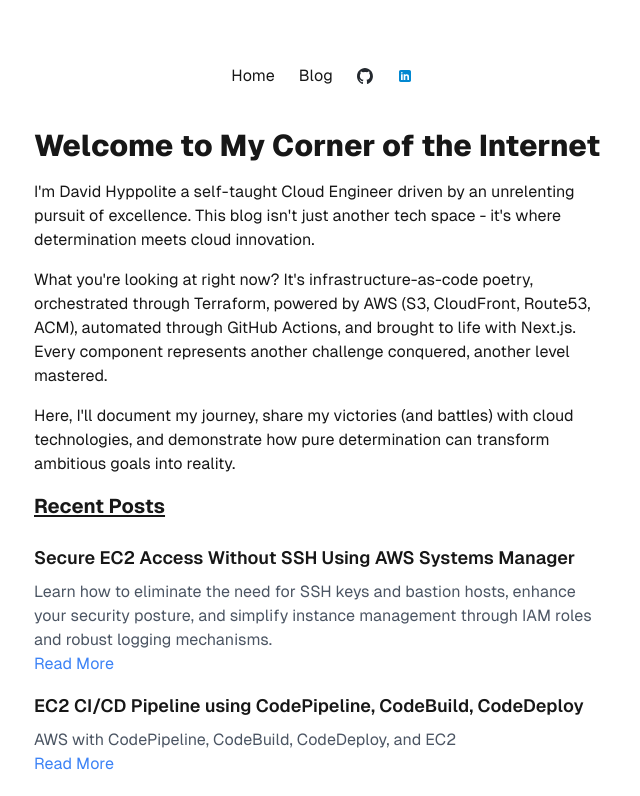
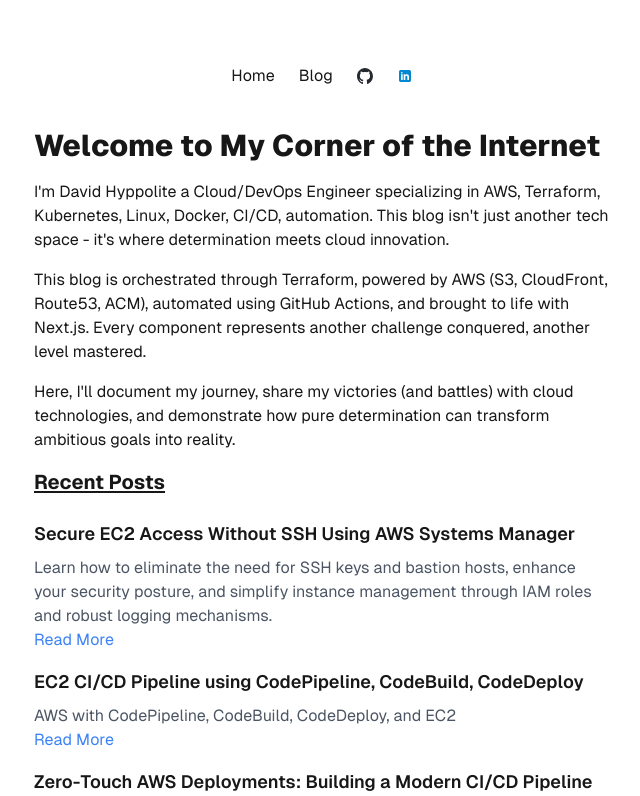
Before and after one commit to dhayv/blogsite, a Next.js app in the folder my-app/: page / in a window 1280 px wide. Shown: the top 796 px of the page, without its empty margins (318-958 px from the left). Built offline with nearby package versions, Linux system fonts and the light colour scheme.

Commit message:
updates home page

```diff
--- a/my-app/app/page.tsx
+++ b/my-app/app/page.tsx
@@ -8,8 +8,8 @@ const Home: React.FC = () => {
       <main className="flex flex-col gap-4 row-start-2 items-center sm:items-start">
         <h1 className='text-3xl font-extrabold'>Welcome to My Corner of the Internet</h1>
 
-        <p>I'm David Hyppolite a self-taught Cloud Engineer driven by an unrelenting pursuit of excellence. This blog isn't just another tech space - it's where determination meets cloud innovation.</p>
-        <p>What you're looking at right now? It's infrastructure-as-code poetry, orchestrated through Terraform, powered by AWS (S3, CloudFront, Route53, ACM), automated through GitHub Actions, and brought to life with Next.js. Every component represents another challenge conquered, another level mastered.</p>
+        <p>I'm David Hyppolite a Cloud/DevOps Engineer specializing in AWS, Terraform, Kubernetes, Linux, Docker, CI/CD, automation. This blog isn't just another tech space - it's where determination meets cloud innovation.</p>
+        <p>This blog is orchestrated through Terraform, powered by AWS (S3, CloudFront, Route53, ACM), automated using GitHub Actions, and brought to life with Next.js. Every component represents another challenge conquered, another level mastered.</p>
         <p>Here, I'll document my journey, share my victories (and battles) with cloud technologies, and demonstrate how pure determination can transform ambitious goals into reality.</p>
        { /**/}
        <RecentPost />
```
